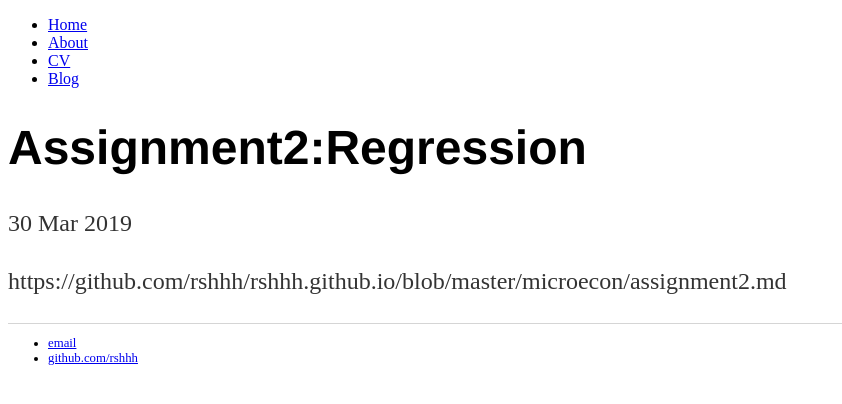
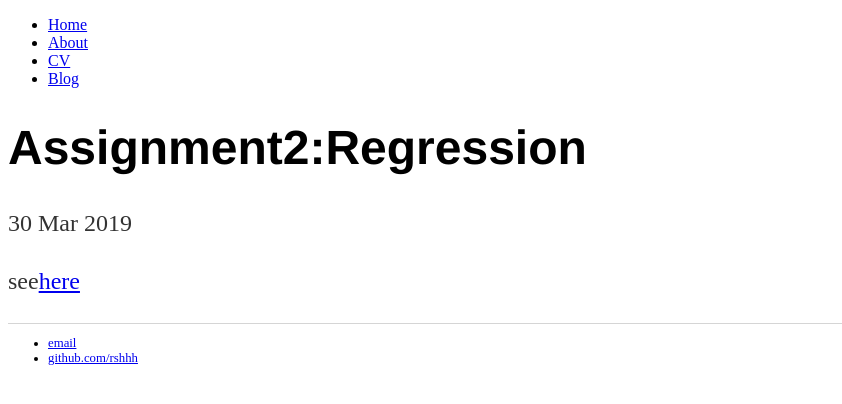
Before and after one commit to RSHHH/Microecon.github.io, a Jekyll site: the page built from _posts/2019-03-30-assignment2.md, in a window 1280 px wide. Shown: the top 404 px of the page, without its empty margins (0-842 px from the left). Built offline with Jekyll 4.4.1, drawn with Linux system fonts in a browser that asks for light colours.

Commit message:
Update 2019-03-30-assignment2.md

```diff
--- a/_posts/2019-03-30-assignment2.md
+++ b/_posts/2019-03-30-assignment2.md
@@ -3,4 +3,4 @@ layout: post
 title: "Assignment2:Regression"
 date: 2019-03-30
 ---
-https://github.com/rshhh/rshhh.github.io/blob/master/microecon/assignment2.md
+see[here](microecon/assignment2.md)
```
